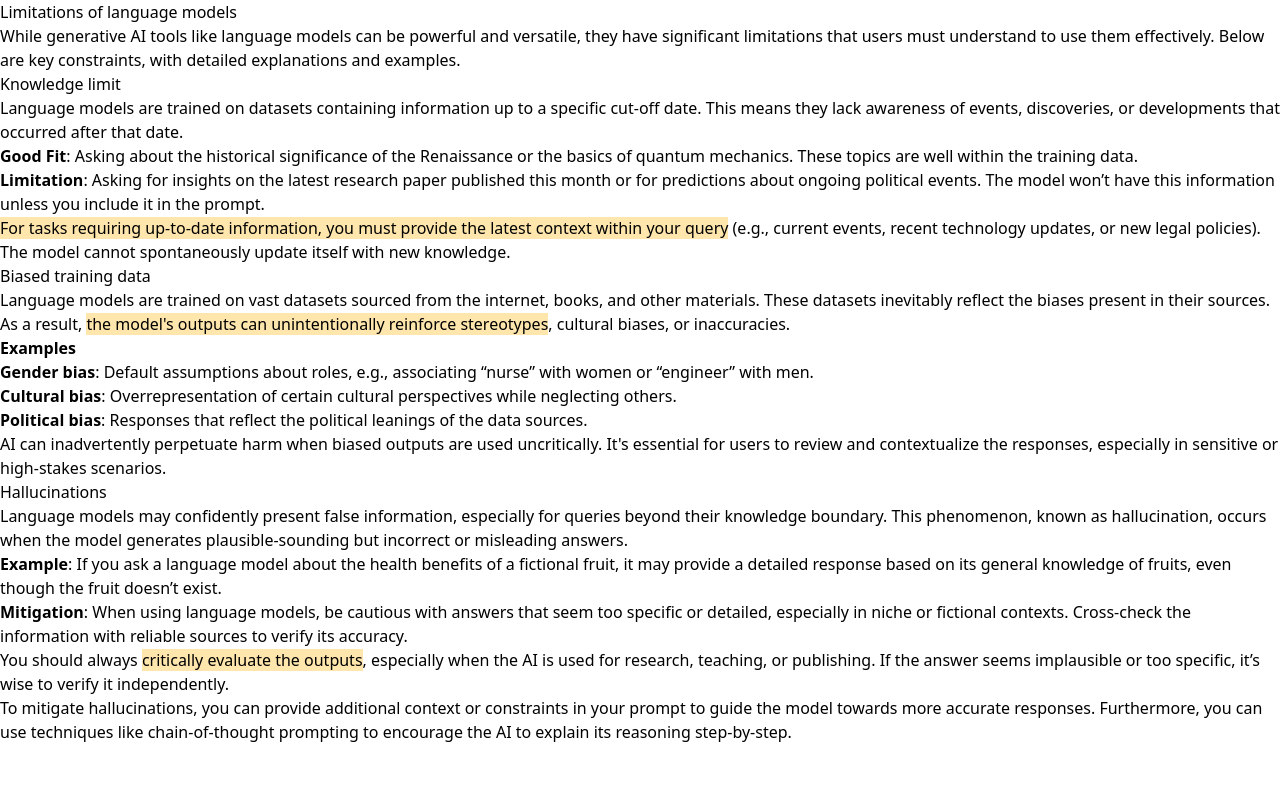
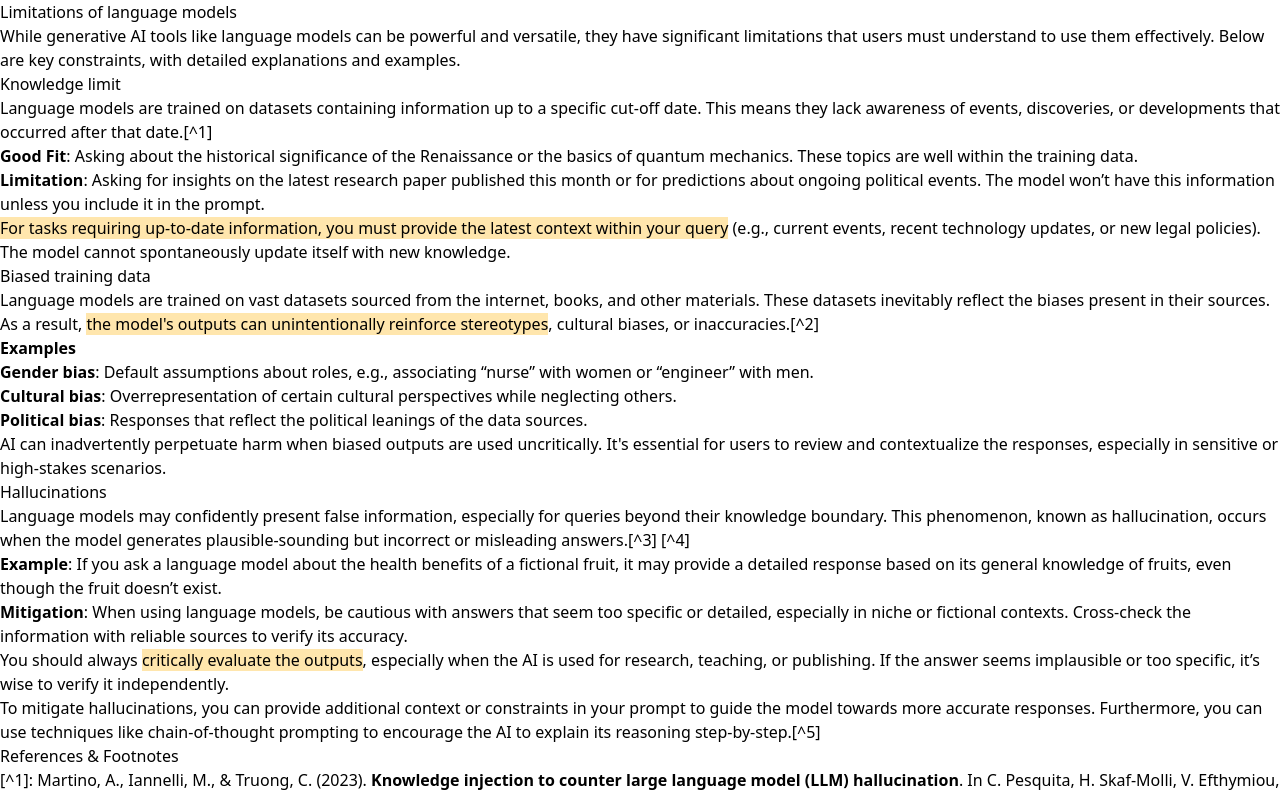
Before and after one commit to Sebstep/pathfinder-sage, a Next.js app: page /genai/limitations in a window 1280 px wide. Shown: the top 796 px of the page. Built offline with nearby package versions, Linux system fonts and the light colour scheme.

Commit message:
added references

```diff
--- a/pages/genai/limitations.mdx
+++ b/pages/genai/limitations.mdx
@@ -4,7 +4,7 @@ While generative AI tools like language models can be powerful and versatile, th
 
 ## Knowledge limit
 
-Language models are trained on datasets containing information up to a specific cut-off date. This means they lack awareness of events, discoveries, or developments that occurred after that date.
+Language models are trained on datasets containing information up to a specific cut-off date. This means they lack awareness of events, discoveries, or developments that occurred after that date.[^1]
 
 - **Good Fit**: Asking about the historical significance of the Renaissance or the basics of quantum mechanics. These topics are well within the training data.
 - **Limitation**: Asking for insights on the latest research paper published this month or for predictions about ongoing political events. The model won’t have this information unless you include it in the prompt.
@@ -13,7 +13,7 @@ Language models are trained on datasets containing information up to a specific
 
 ## Biased training data
 
-Language models are trained on vast datasets sourced from the internet, books, and other materials. These datasets inevitably reflect the biases present in their sources. As a result, <mark>the model's outputs can unintentionally reinforce stereotypes</mark>, cultural biases, or inaccuracies.
+Language models are trained on vast datasets sourced from the internet, books, and other materials. These datasets inevitably reflect the biases present in their sources. As a result, <mark>the model's outputs can unintentionally reinforce stereotypes</mark>, cultural biases, or inaccuracies.[^2]
 
 **Examples**
 
@@ -25,11 +25,24 @@ AI can inadvertently perpetuate harm when biased outputs are used uncritically.
 
 ## Hallucinations
 
-Language models may confidently present false information, especially for queries beyond their knowledge boundary. This phenomenon, known as hallucination, occurs when the model generates plausible-sounding but incorrect or misleading answers.
+Language models may confidently present false information, especially for queries beyond their knowledge boundary. This phenomenon, known as hallucination, occurs when the model generates plausible-sounding but incorrect or misleading answers.[^3] [^4]
 
 - **Example**: If you ask a language model about the health benefits of a fictional fruit, it may provide a detailed response based on its general knowledge of fruits, even though the fruit doesn’t exist.
 - **Mitigation**: When using language models, be cautious with answers that seem too specific or detailed, especially in niche or fictional contexts. Cross-check the information with reliable sources to verify its accuracy.
 
 You should always <mark>critically evaluate the outputs</mark>, especially when the AI is used for research, teaching, or publishing. If the answer seems implausible or too specific, it’s wise to verify it independently.
 
-To mitigate hallucinations, you can provide additional context or constraints in your prompt to guide the model towards more accurate responses. Furthermore, you can use techniques like [chain-of-thought prompting](/prompting/chain_of_thought_prompting) to encourage the AI to explain its reasoning step-by-step.
+To mitigate hallucinations, you can provide additional context or constraints in your prompt to guide the model towards more accurate responses. Furthermore, you can use techniques like [chain-of-thought prompting](/prompting/chain_of_thought_prompting) to encourage the AI to explain its reasoning step-by-step.[^5]
+
+## References & Footnotes
+
+[^1]: Martino, A., Iannelli, M., & Truong, C. (2023). **Knowledge injection to counter large language model (LLM) hallucination**. In C. Pesquita, H. Skaf-Molli, V. Efthymiou, S. Kirrane, A. Ngonga, D. Collarana, R. Cerqueira, M. Alam, C. Trojahn, & S. Hertling (Eds.), *The Semantic Web: ESWC 2023 Satellite Events* (Vol. 13998, pp. 182–185). Springer Nature Switzerland. https://doi.org/10.1007/978-3-031-43458-7_34
+
+[^2]: Ntoutsi, E., Fafalios, P., Gadiraju, U., Iosifidis, V., Nejdl, W., Vidal, M., Ruggieri, S., Turini, F., Papadopoulos, S., Krasanakis, E., Kompatsiaris, I., Kinder‐Kurlanda, K., Wagner, C., Karimi, F., Fernandez, M., Alani, H., Berendt, B., Kruegel, T., Heinze, C., … Staab, S. (2020). **Bias in data‐driven artificial intelligence systems—an introductory survey**. *WIREs Data Mining and Knowledge Discovery*, *10*(3), e1356. https://doi.org/10.1002/widm.1356
+
+[^3]: Huang, L., Yu, W., Ma, W., Zhong, W., Feng, Z., Wang, H., Chen, Q., Peng, W., Feng, X., Qin, B., & Liu, T. (2024). **A survey on hallucination in large language models: Principles, taxonomy, challenges, and open questions**. *ACM Transactions on Information Systems*, 3703155. https://doi.org/10.1145/3703155
+
+[^4]: Raunak, V., Menezes, A., & Junczys-Dowmunt, M. (2021). **The curious case of hallucinations in neural machine translation**. *Proceedings of the 2021 Conference of the North American Chapter of the Association for Computational Linguistics: Human Language Technologies*, 1172–1183. https://doi.org/10.18653/v1/2021.naacl-main.92
+
+
+[^5]: Ji, Z., Yu, T., Xu, Y., Lee, N., Ishii, E., & Fung, P. (2023). **Towards mitigating LLM hallucination via self reflection**. *Findings of the Association for Computational Linguistics: EMNLP 2023*, 1827–1843. https://doi.org/10.18653/v1/2023.findings-emnlp.123
--- a/pages/prompting/chain_of_thought_prompting.mdx
+++ b/pages/prompting/chain_of_thought_prompting.mdx
@@ -7,8 +7,8 @@ Chain-of-thought prompting results in <mark>responses that are more thorough, lo
 ## Benefits of Chain-of-Thought Prompting
 
 - **Enhanced Clarity**: Breaking down complex questions into smaller steps allows the model to consider each part carefully, reducing the chance of misunderstanding or glossing over details.
-- **Improved Accuracy**: With a step-by-step approach, the AI can "double-check" each stage, which often results in more reliable outcomes for calculations or logic-heavy tasks.
-- **Transparency**: Following the model’s reasoning can be as valuable as the final answer. Chain-of-thought responses make the process visible and understandable to reduce [hallucinations](/genai/limitations#hallucinations).
+- **Improved Accuracy**: With a step-by-step approach, the AI can "double-check" each stage, which often results in more reliable outcomes for calculations or logic-heavy tasks to reduce [hallucinations](/genai/limitations#hallucinations).[^1]
+- **Transparency**: Following the model’s reasoning can be as valuable as the final answer. Chain-of-thought responses make the process visible and understandable.
 
 ## How to Create a Chain-of-Thought Prompt?
 
@@ -55,3 +55,7 @@ Chain-of-thought prompting results in <mark>responses that are more thorough, lo
         </div>
     </div>
 </div>
+
+## References & Footnotes
+
+[^1]: Ji, Z., Yu, T., Xu, Y., Lee, N., Ishii, E., & Fung, P. (2023). **Towards mitigating LLM hallucination via self reflection**. *Findings of the Association for Computational Linguistics: EMNLP 2023*, 1827–1843. https://doi.org/10.18653/v1/2023.findings-emnlp.123
```
